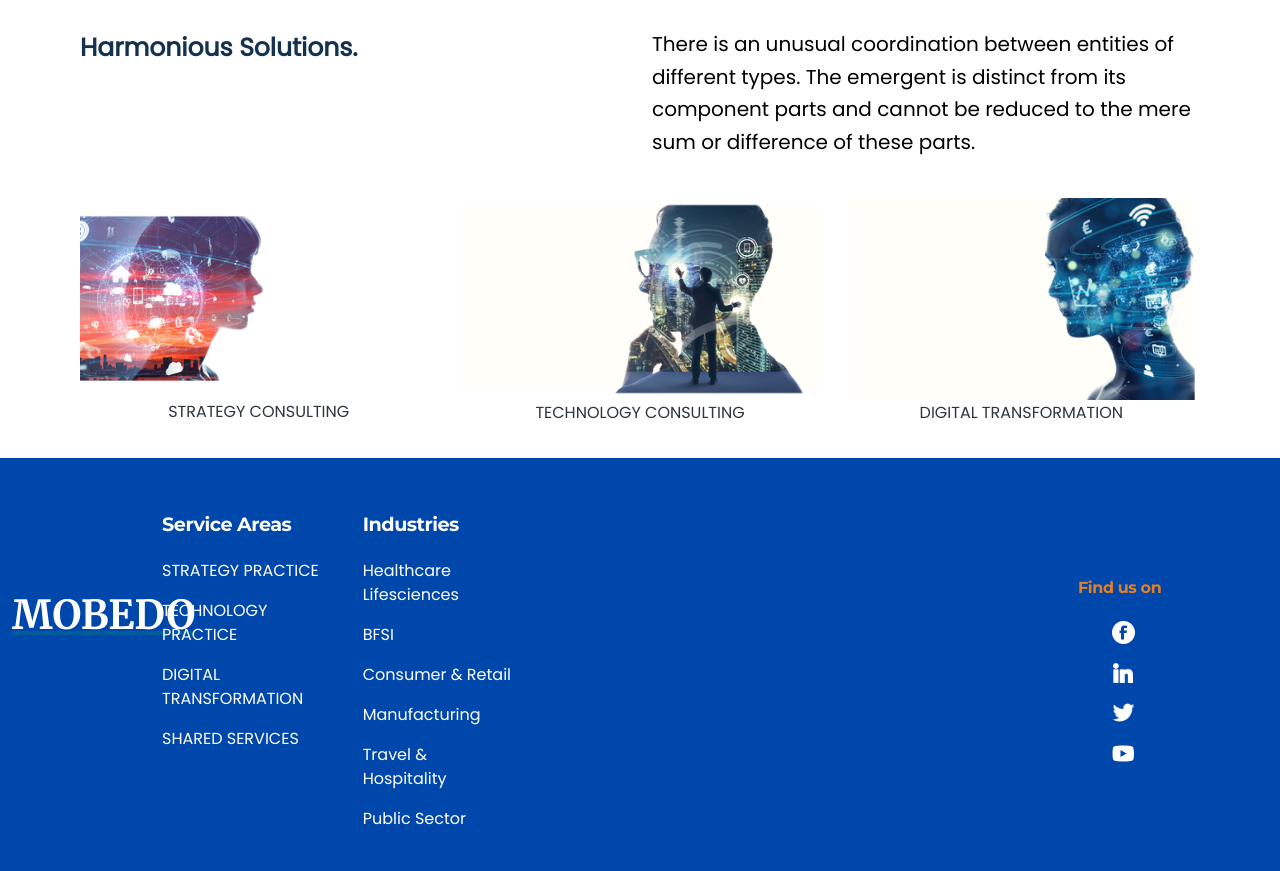
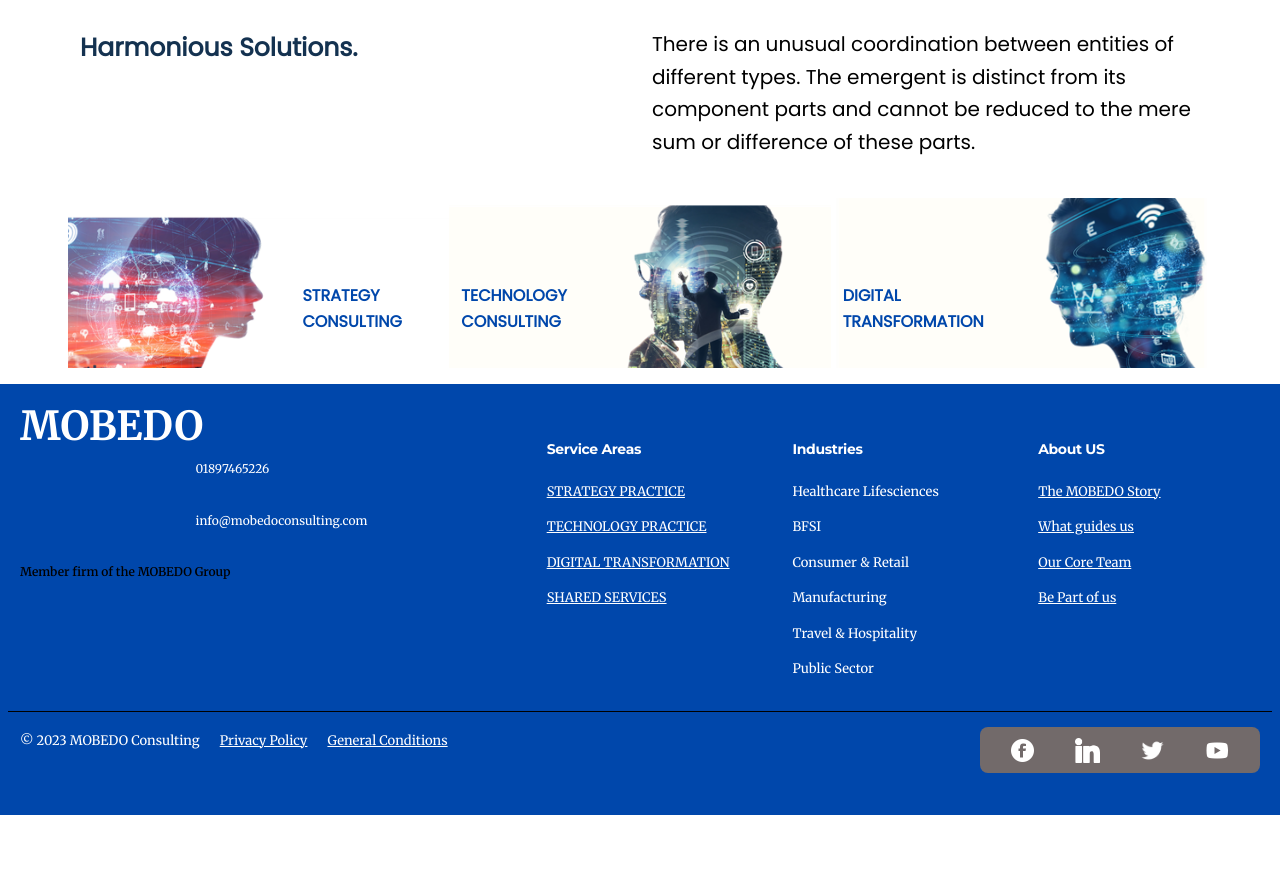
Before and after one commit to manikantapujar/mobedo, a Gatsby site: page / in a window 1280 px wide. Shown: the part 2273-3144 px from the top of the page. After the commit the page ends 3088 px from the top, so only its background shows below. Built offline with nearby package versions, Linux system fonts and the light colour scheme; Gatsby itself is replaced by a stand-in of ours; a web font is replaced by a local one.

Commit message:
footer new design

```diff
--- a/src/components/Footer.js
+++ b/src/components/Footer.js
@@ -10,48 +10,60 @@ import Col from 'react-bootstrap/Col';
 export default function footer() {
     return (
 
-        <Navbar className='footerbg'>
-            <Container fluid className="" >
+        <div className='footerbg'>
 
-                <Row>
-                    <Col>
-                        <Link to="/">
-                            <Navbar.Brand  >
-                                {/* <img src="/mobedologo1.jpeg"
-                                    width="150px"
-                                    height="100px"
-                                    className="d-inline-block align-top footerlogo"
-                                    alt="React Bootstrap logo"
-                                /> */}
-                                <p className="logo">MOBEDO</p>
-                            </Navbar.Brand>
-                        </Link>
-                    </Col>
-                </Row>
-                <Row className='linkblock footerpage'>
-                    <Col sm={6}>
+            <div className='row'>
+                <div className='col-md-5'>
+                    <p className="logo mb-0">MOBEDO</p>
+                    <div className='row'>
+                        <div class="col-md-4">
+
+                        </div>
+                        <div className='col-md-8 email_phone'>
+                            <p>01897465226</p>
+                            <p>info@mobedoconsulting.com</p>
+                        </div>
+                <p className='firm_member'>Member firm of the MOBEDO Group</p>
+
+                    </div>
+                </div>
+                <div className='col-md-7'>
+                    <div className='row'>
+                        <div className='col-md-4'>
                             <div className='linkdiv' >
                                 <h5 className='links'>
                                     Service Areas
                                 </h5>
-                            <ul className='links'>
+                                <ul className='links_ul'>
                                     <li>
+                                    <Link to='/starategy'>
                                         STRATEGY PRACTICE
+                                        </Link>
                                     </li>
                                     <li>
+                                    <Link to='/technology'>
                                         TECHNOLOGY PRACTICE
+                                        </Link>
                                     </li>
-                                <li>DIGITAL TRANSFORMATION</li>
-                                <li>SHARED SERVICES</li>
+                                    <li>
+                                    <Link to='/digital_transformation'>
+                                        DIGITAL TRANSFORMATION
+                                        </Link>
+                                        </li>
+                                    <li>
+                                    <Link to='/shared_services'>
+                                        SHARED SERVICES
+                                        </Link>
+                                        </li>
                                 </ul>
                             </div>
-                    </Col>
-                    <Col sm={6}>
-                        <div className='servicediv' >
-                            <h5 className='slinks'>
+                        </div>
+                        <div className='col-md-4'>
+                            <div className='linkdiv' >
+                                <h5 className='links'>
                                     Industries
                                 </h5>
-                            <ul className='slinks'>
+                                <ul className='links_ul'>
                                     <li>
                                         Healthcare Lifesciences
                                     </li>
@@ -72,50 +84,76 @@ export default function footer() {
                                     </li>
                                 </ul>
                             </div>
-                    </Col>
-                </Row>
-
-
-                <Navbar.Toggle />
-                <Navbar.Collapse className="justify-content-end socialmediafooter footerpage">
-                    <Navbar className='socialmediafooter' >
-                        <div className='find'>
-                            <h6 className='findhead'>Find us on</h6>
+                        </div>
+                        <div className='col-md-4'>
+                            <div className='linkdiv' >
+                                <h5 className='links'>
+                                    About US
+                                </h5>
+                                <ul className='links_ul'>
+                                    <li>
+                                        <Link to='/about/#story'>
+                                        The MOBEDO Story
+                                        </Link>
+                                    </li>
+                                    <li>
+                                    <Link to='/about/#guides'>
+                                        What guides us
+                                        </Link>
+                                    </li>
+                                    <li>
+                                    <Link to='/about/#coreteam'>
+                                        Our Core Team
+                                        </Link>
+                                    </li>
+                                    <li>
+                                    <Link to='/about/#partofus'>
+                                        Be Part of us
+                                        </Link>
+                                    </li>
+                                </ul>
+                            </div>
+                        </div>
+                    </div>
+                </div>
+            </div>
+            <div className='row line_above'>
+                <div className='col-md-8'>
+                <ul className='privacy_policy'>
+                    <li>© {(new Date().getFullYear())} MOBEDO Consulting </li>
+                    <li className='under_line' >Privacy Policy</li>
+                    <li className='under_line'>General Conditions</li>
+                </ul>
+                </div>
+                <div className='col-md-4 text-end'>
                 <ul className='socialmediaicons'>
                     <li>
-
-                                </li>
-                                <li>
                         <div>
-                                        <img src="/fb2.png" width="25px" height="25px" alt="" />
+                            <img src="/fb2.png"  alt="" />
                         </div>
                     </li>
                     <li>
                         <div>
-                                        <img src="/linkedin.png" width="20px" height="20px" alt="" />
+                            <img src="/linkedin.png"  alt="" />
                         </div>
                     </li>
                     <li>
                         <div>
-                                        <img src="/twitter.png" width="25px" height="25px" alt="" />
+                            <img src="/twitter.png" alt="" />
                         </div>
                     </li>
                     <li>
                         <div>
-                                        <img src="/youtube1.png" width="25px" height="25px" alt="" />
+                            <img src="/youtube1.png" alt="" />
                         </div>
                     </li>
                 </ul>
                 </div>
+            </div>
 
 
 
-
-                    </Navbar>
-
-                </Navbar.Collapse>
-            </Container>
-        </Navbar>
+        </div>
 
 
 
--- a/src/pages/index.js
+++ b/src/pages/index.js
@@ -56,24 +56,38 @@ export default function index() {
 
         </Row>
 
-        <div className="row mt-2">
-          <div className="col-md-4">
-          <div className="text-center">
-                <img src="/p4.png" alt=""/>
-                <p>STRATEGY CONSULTING</p>
+        <div className="row mt-2 mb-3">
+          <div className="col-md-4 col_bg_sc">
+            <div className="row">
+              <div className="col-md-7">
               </div>
+              <div className="col-md-5">
+                <p className="mb-0">STRATEGY </p><p> CONSULTING</p>
+              </div>
+            </div>
+
           </div>
-          <div className="col-md-4">
-          <div className="text-center">
-                <img src="/p5.png" alt=""/>
-                <p>TECHNOLOGY CONSULTING</p>
+          <div className="col-md-4 col_bg_tc">
+            <div className="row">
+
+              <div className="col-md-5">
+                <p className="mb-0">TECHNOLOGY </p> <p>CONSULTING</p>
               </div>
+              <div className="col-md-7">
+              </div>
+
+            </div>
           </div>
-          <div className="col-md-4">
-          <div className="text-center">
-                <img src="/p6.png" alt=""/>
-                <p>DIGITAL TRANSFORMATION</p>
+          <div className="col-md-4 col_bg_dt">
+            <div className="row">
+
+              <div className="col-md-5">
+                <p className="mb-0">DIGITAL  </p>  <p>TRANSFORMATION</p>
               </div>
+              <div className="col-md-7">
+              </div>
+            </div>
+
           </div>
         </div>
 
--- a/src/styles/global.css
+++ b/src/styles/global.css
@@ -24,8 +24,31 @@
 }
 
 .socialmediaicons {
-    text-align: center;
+    /* text-align: end; */
+    width: fit-content;
+    float: right;
+    background: #726a6a;
+    padding: 10px;
+    border-radius: 8px;
 }
+.socialmediaicons li{
+    display: inline-block;
+    margin: 0px 20px;
+
+}
+.socialmediaicons li img{
+    width: 25px;
+}
+.under_line{
+    text-decoration: underline;
+}
+.privacy_policy li{
+    display: inline-block;
+    color: #fff;
+    margin-right: 20px;
+    font-size: 13px;
+}
+
 
 .footerpage {
     font-family: poppins;
@@ -368,7 +391,47 @@ h5.our_team {
     color: #0047ab;
     font-weight: 700;
 }
-
+.col_bg_sc{
+    background: url('/p4.png');
+    background-repeat: no-repeat;
+    background-size: cover;
+    height: 170px;
+    color: #0047ab;
+    font-weight: 700;
+}
+.col_bg_tc{
+    background: url('/p5.png');
+    background-repeat: no-repeat;
+    background-size: cover;
+    height: 170px;
+    color: #0047ab;
+    font-weight: 700;
+}
+.col_bg_dt{
+    background: url('/p6.png');
+    background-repeat: no-repeat;
+    background-size: cover;
+    height: 170px;
+    color: #0047ab;
+    font-weight: 700;
+}
+.col_bg_sc div{
+    position: relative;
+    top: 50%;
+    right: 0;
+    text-align: start;
+}
+.col_bg_tc div{
+    position: relative;
+    top: 50%;
+    right: 0;
+    text-align: start;
+}.col_bg_dt div{
+    position: relative;
+    top: 50%;
+    right: 0;
+    text-align: start;
+}
 .col_bg_1 {
     background: url('/p34.png');
     background-repeat: no-repeat;
@@ -645,12 +708,16 @@ a {
 
 .logo {
     color: white;
-    height: 100px;
-    width: 150px;
+    /* height: 100px;
+    width: 150px; */
     font-size: 40px;
     font-weight: 700;
 }
-
+.firm_member{
+    color: #000;
+    font-size: 12px;
+    font-weight: 600;
+}
 .navitems {
     font-size: 20px;
     font-weight: 500;
@@ -740,6 +807,7 @@ Form {
 
 .footerbg {
     background-color: #0047ab;
+    padding: 10px 20px;
 }
 
 .qlinks,
@@ -751,8 +819,23 @@ Form {
 .links,
 .slinks {
     color: white;
+    font-size: 14px;
 }
-
+.links_ul li{
+    font-size: 13px;
+    color: #fff;
+}
+.links_ul li a{
+    color: #fff;
+}
+.line_above{
+    border-top: 1px solid #000;
+    padding-top: 15px;
+}
+.email_phone{
+    color: #fff;
+    font-size: 12px;
+}
 .servicediv {
     width: 150px;
 }
```
Lines whose indentation alone changed are shown as unchanged.
